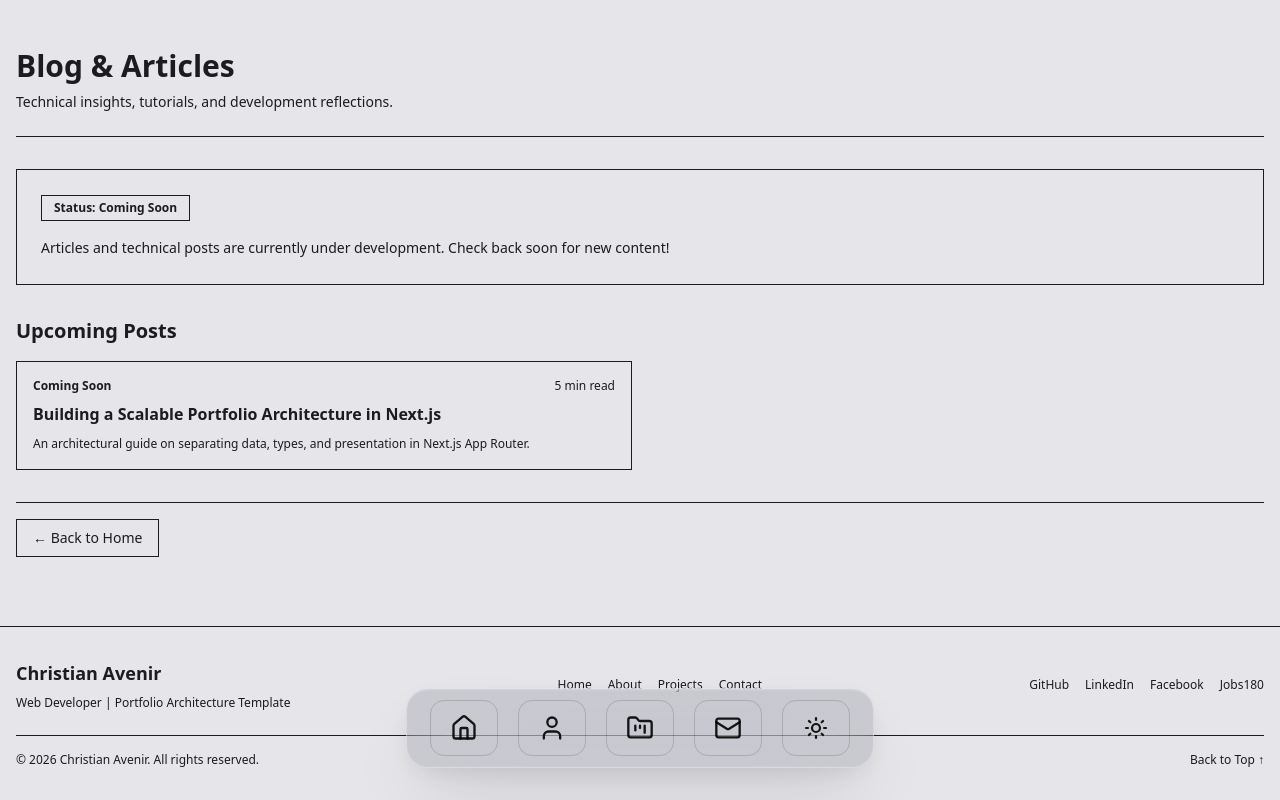
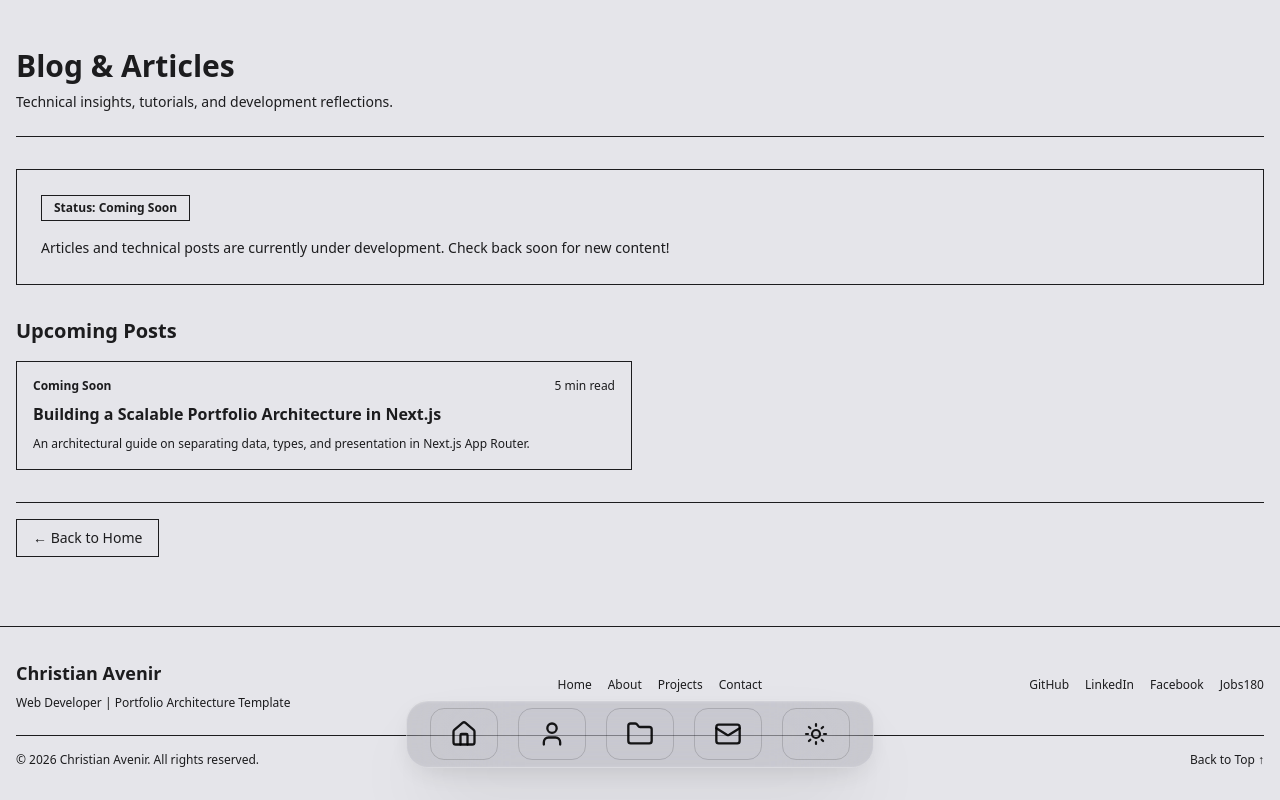
Before and after one commit to CCAvenir/personal-portfolio, a Next.js app: page /blog in a window 1280 px wide. Built offline with nearby package versions, Linux system fonts and the light colour scheme.

Commit message:
feat: edited the transition on each navbar and include profile photo

```diff
--- a/src/app/globals.css
+++ b/src/app/globals.css
@@ -89,7 +89,7 @@ body {
   align-items: center;
   justify-content: center;
   width: 68px;
-  height: 56px;
+  height: 52px;
   z-index: 2;
   perspective: 600px;
 }
@@ -105,7 +105,7 @@ body {
   transition: transform 0.25s cubic-bezier(0.34, 1.5, 0.64, 1);
   border: 1.5px solid var(--divider);
   border-radius: 14px;
-  padding: 8px;
+  padding: 6px;
   box-sizing: border-box;
 }
 
@@ -137,7 +137,7 @@ body {
 
 .dock-tooltip {
   position: absolute;
-  bottom: 80px;
+  bottom: 72px;
   left: 50%;
   transform: translateX(-50%);
   background: rgba(0, 0, 0, 0.6);
@@ -198,33 +198,38 @@ body {
   justify-content: center;
   width: 24px;
   height: 24px;
+  transition: transform 0.5s cubic-bezier(0.34, 1.2, 0.64, 1);
+}
+
+.dock-theme-item:hover .dock-theme-swap {
+  transform: rotate(360deg);
 }
 
 .dock-theme-swap svg {
   position: absolute;
   transition:
-    transform 0.5s cubic-bezier(0.34, 1.2, 0.64, 1),
-    opacity 0.3s ease;
+    transform 0.45s cubic-bezier(0.34, 1.2, 0.64, 1),
+    opacity 0.25s ease;
 }
 
 .dock-theme-swap .sun-icon {
   opacity: 1;
-  transform: rotate(0deg) scale(1);
+  transform: scale(1);
 }
 
 .dock-theme-swap .moon-icon {
   opacity: 0;
-  transform: rotate(-90deg) scale(0);
+  transform: scale(0.5);
 }
 
 [data-theme="dark"] .dock-theme-swap .sun-icon {
   opacity: 0;
-  transform: rotate(90deg) scale(0);
+  transform: scale(0.5);
 }
 
 [data-theme="dark"] .dock-theme-swap .moon-icon {
   opacity: 1;
-  transform: rotate(0deg) scale(1);
+  transform: scale(1);
 }
 
 /* Icon swap on hover */
--- a/src/components/layout/Navbar.tsx
+++ b/src/components/layout/Navbar.tsx
@@ -3,10 +3,10 @@
 import React, { useRef, useState } from "react";
 import {
   Home,
-  House,
+  HouseHeart,
   User,
-  UserRound,
-  FolderKanban,
+  UserStar,
+  Folder,
   FolderOpen,
   Mail,
   MailOpen,
@@ -24,14 +24,14 @@ const ICONS: Record<
 > = {
   Home: {
     Default: Home,
-    Hover: House,
+    Hover: HouseHeart,
   },
   About: {
     Default: User,
-    Hover: UserRound,
+    Hover: UserStar,
   },
   Projects: {
-    Default: FolderKanban,
+    Default: Folder,
     Hover: FolderOpen,
   },
   Contact: {
@@ -117,7 +117,7 @@ export default function Navbar() {
         aria-label="Main Navigation"
         onMouseMove={handleMouseMove}
         onMouseLeave={resetIcons}
-        className="dock-nav flex items-end gap-5 px-6 py-3"
+        className="dock-nav flex items-end gap-5 px-6 py-2"
       >
         <div className="dock-glare-container">
           <div ref={glareRef} className="dock-glare" />
@@ -130,7 +130,7 @@ export default function Navbar() {
               Hover: HoverIcon,
             } = ICONS[item.name] ?? {
               Default: Home,
-              Hover: House,
+              Hover: HouseHeart,
             };
 
             const spinCount = spinCounts[item.name] ?? 0;
```
Also changed, not shown: public/images/profile/avenirphoto.png (added).
